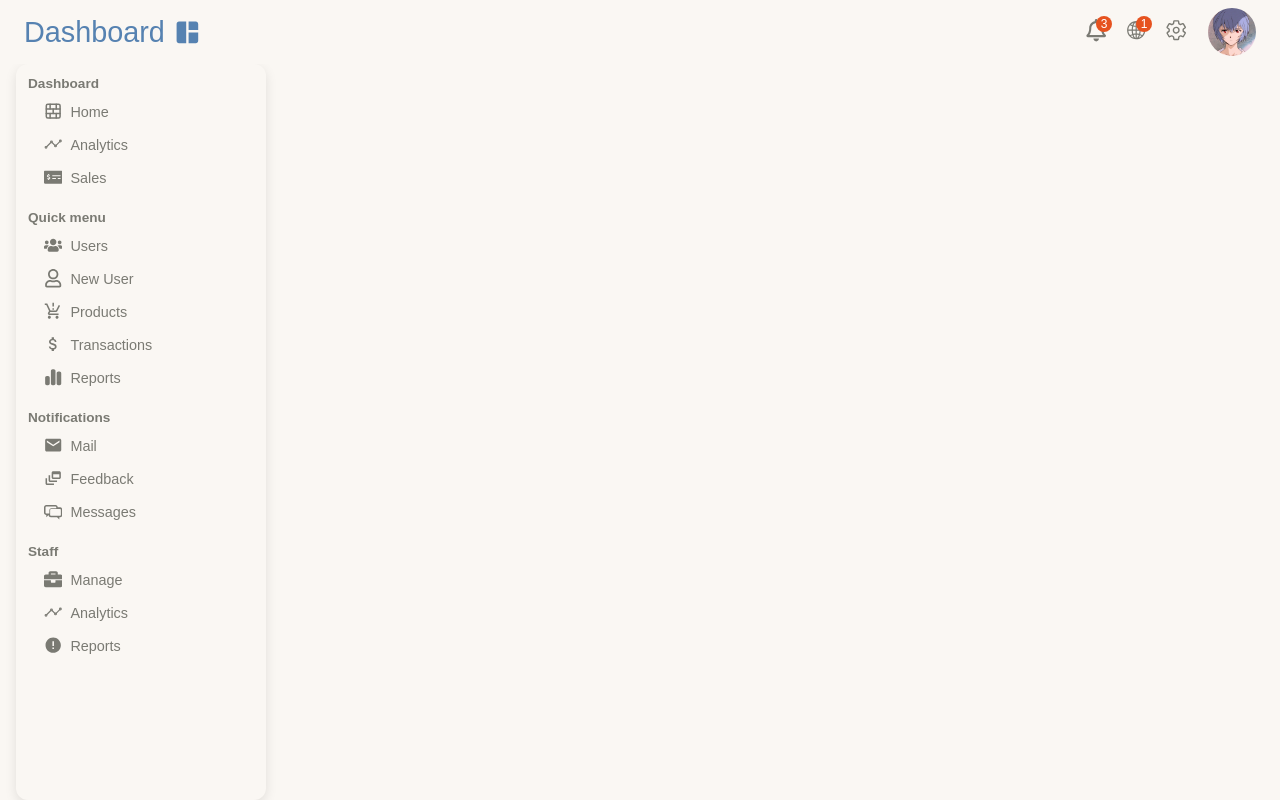
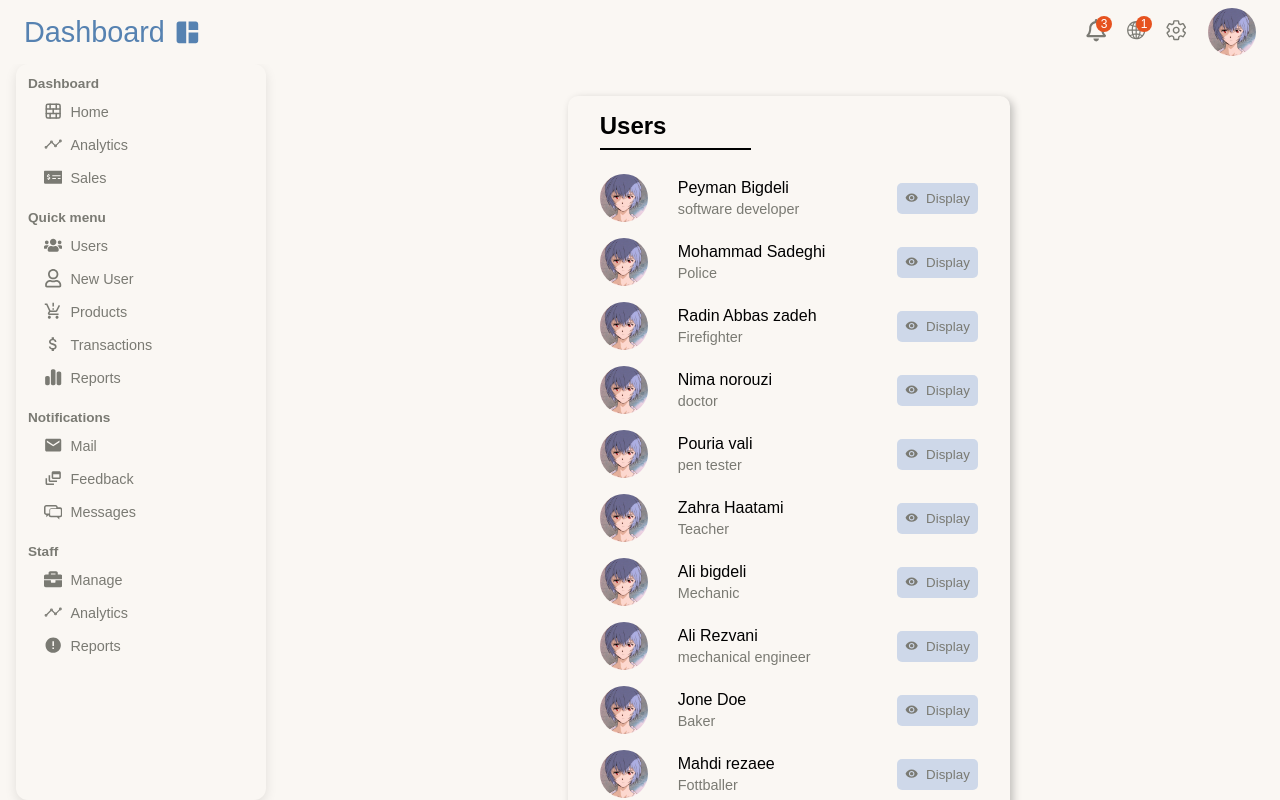
Before and after one commit to AntiFrogs/dashboard, a React (Vite) app: page /users in a window 1280 px wide. Built offline with nearby package versions, Linux system fonts and the light colour scheme.

Commit message:
Users page implemented / minor bugs fixed

```diff
--- a/src/components/App/App.jsx
+++ b/src/components/App/App.jsx
@@ -6,6 +6,7 @@ import Header from '../Header/header.jsx';
 import SideBar from '../SideBar/sideBar.jsx';
 import Home from '../Home/home.jsx';
 import Analytics from '../Analytics/analytics.jsx';
+import Users from '../Users/users.jsx';
 import { useState } from 'react';
 import { analyzeUserJoinDate , analyzeSales , analizeTransactionsStatus} from '../../Utils/utils.js';
 
@@ -23,8 +24,9 @@ export default function App() {
               <Route path='/analytics' element={<Analytics userAnalyticsData={analyzeUserJoinDate(users)}
                                                     salesAnalyticsData={analyzeSales(transactions)}
                                                     transactionStatusAnalyticsData={analizeTransactionsStatus(transactions)}
-                                                  />}
-                                              />
+                                                />}
+                  />
+                <Route path='/users' element={<Users  users={users} transactions={transactions} />} />
             </Routes>
           </div>
         </main>
--- a/src/components/Home/home.css
+++ b/src/components/Home/home.css
@@ -48,8 +48,8 @@
 .transactions-table th {
     text-align: left;
 }
-.transactions-table tr {
-    margin: 0.5rem 0;
+.transactions-table td {
+    padding-top: 1rem;
 }
 
 
--- a/src/components/SideBar/sideBar.jsx
+++ b/src/components/SideBar/sideBar.jsx
@@ -23,30 +23,30 @@ export default function SideBar() {
                 [
                     {id:1 , svg: <LuBrickWall className="sidebar-submenu-btn-svg" /> , name: "Home" , goToPath: "/"},
                     {id:2 , svg: <IoAnalyticsOutline className="sidebar-submenu-btn-svg" /> , name: "Analytics" , goToPath: "/analytics"},
-                    {id:3 , svg: <FaMoneyCheckAlt className="sidebar-submenu-btn-svg" /> , name: "Sales"},
+                    {id:3 , svg: <FaMoneyCheckAlt className="sidebar-submenu-btn-svg" /> , name: "Sales" , goToPath: "sales"},
                 ]
             } />
             <SidebarCat cat="Quick menu" buttons={
                 [
-                    {id:1 , svg: <FaUsers className="sidebar-submenu-btn-svg" /> , name: "Users"},
-                    {id:2 , svg: <FaRegUser className="sidebar-submenu-btn-svg" /> , name: "New User"},
-                    {id:3 , svg: <MdProductionQuantityLimits className="sidebar-submenu-btn-svg" /> , name: "Products"},
-                    {id:4 , svg: <MdOutlineAttachMoney className="sidebar-submenu-btn-svg" /> , name: "Transactions"},
-                    {id:5 , svg: <FaChartSimple className="sidebar-submenu-btn-svg" /> , name: "Reports"},
+                    {id:1 , svg: <FaUsers className="sidebar-submenu-btn-svg" /> , name: "Users" , goToPath: "/users"},
+                    {id:2 , svg: <FaRegUser className="sidebar-submenu-btn-svg" /> , name: "New User" , goToPath: "/new_user"},
+                    {id:3 , svg: <MdProductionQuantityLimits className="sidebar-submenu-btn-svg" /> , name: "Products" , goToPath: "/products"},
+                    {id:4 , svg: <MdOutlineAttachMoney className="sidebar-submenu-btn-svg" /> , name: "Transactions" , goToPath: "/transactions"},
+                    {id:5 , svg: <FaChartSimple className="sidebar-submenu-btn-svg" /> , name: "Reports" , goToPath: "/reports"},
                 ]
             } />
             <SidebarCat cat="Notifications" buttons={
                 [
-                    { id:1 , svg: <IoMdMail className="sidebar-submenu-btn-svg" /> , name: "Mail"},
-                    { id:2 , svg: <MdOutlineDynamicFeed className="sidebar-submenu-btn-svg" /> , name: "Feedback"},
-                    { id:3 , svg: <TiMessages className="sidebar-submenu-btn-svg" /> , name: "Messages"},
+                    { id:1 , svg: <IoMdMail className="sidebar-submenu-btn-svg" /> , name: "Mail" , goToPath: "/mail"},
+                    { id:2 , svg: <MdOutlineDynamicFeed className="sidebar-submenu-btn-svg" /> , name: "Feedback" , goToPath: "/feedback"},
+                    { id:3 , svg: <TiMessages className="sidebar-submenu-btn-svg" /> , name: "Messages" , goToPath: "/messages"},
                 ]
             } />
             <SidebarCat cat="Staff" buttons={
                 [
-                    { id:1 , svg: <FaBriefcase className="sidebar-submenu-btn-svg" /> , name: "Manage"},
-                    { id:2 , svg: <IoAnalyticsOutline className="sidebar-submenu-btn-svg" /> , name: "Analytics"},
-                    { id:3 , svg: <MdError className="sidebar-submenu-btn-svg" /> , name: "Reports"},
+                    { id:1 , svg: <FaBriefcase className="sidebar-submenu-btn-svg" /> , name: "Manage" , goToPath: "/manage" },
+                    { id:2 , svg: <IoAnalyticsOutline className="sidebar-submenu-btn-svg" /> , name: "Analytics" , goToPath: "/analytics" },
+                    { id:3 , svg: <MdError className="sidebar-submenu-btn-svg" /> , name: "Reports" , goToPath: "/reports" },
                 ]
             } />
         </div>
--- a/src/components/TransactionListItem/transactionListItem.jsx
+++ b/src/components/TransactionListItem/transactionListItem.jsx
@@ -1,15 +1,17 @@
 import "./transactionListItem.css"
 
-export default function TransactionListItem({user , date , amount , status }) {
+export default function TransactionListItem({user , date , amount , status , showUserInfo = true}) {
 
     return (
         <tr className="transaction-list-item">
+            {showUserInfo &&
                 <td className="transaction-cutomer-info">
                     <div className="user-image-container">
                         <img src={user.imagePath} alt="user image" />
                     </div>
                     <p>{user.username}</p>
                 </td>
+            }
             <td className="transaction-date">{date}</td>
             <td className="transaction-amount">${amount.toFixed(2)}</td>
             <td className={"transaction-status " + (status !== "Approved" ? status !== "Pending" ? status !== "Declined" ? "" : "declined" : "pending" : "approved")}>
--- a/src/components/UserListItem/userListItem.jsx
+++ b/src/components/UserListItem/userListItem.jsx
@@ -1,7 +1,20 @@
 import "./userListItem.css"
 import { MdRemoveRedEye } from "react-icons/md";
+import { FaEyeSlash } from "react-icons/fa";
 
-export default function UserListItem({imagePath , username , profession }) {
+export default function UserListItem({ id , imagePath , username , profession , userIdToShow = false, setUserIdToShow = () => {}}) {
+    const isActive = id === userIdToShow;
+
+    function displayBtnHandler() {
+        if(isActive) {
+            setUserIdToShow(false);
+        }
+        else {
+            setUserIdToShow(id);
+        }
+    }
+
+
     return(
         <li className="user-list-item" >
                 <div className="user-image-container">
@@ -11,9 +24,13 @@ export default function UserListItem({imagePath , username , profession }) {
                     <p>{username}</p>
                     <p>{profession}</p>
                 </div>
-                <button className="user-display-btn">
-                    <MdRemoveRedEye />
-                    <span>Display</span>
+                <button className={"user-display-btn " + (isActive ? "is-displayed" : "")} onClick={displayBtnHandler}>
+                    {isActive ?
+                        <FaEyeSlash />
+                    :
+                        <MdRemoveRedEye />
+                    }
+                    <span>{isActive ? "Hide" : "Display"}</span>
                 </button>
         </li>
     );
--- /dev/null
+++ b/src/components/Users/users.css
@@ -0,0 +1,107 @@
+.users-info-container {
+    width: 100%;
+    display: flex;
+    margin: 2rem 1rem;
+    justify-content: center;
+    align-items: flex-start;
+    gap: 1.5rem;
+    position: relative;
+}
+
+.users-list-container , .selected-user-info-container   {
+    width: 45%;
+    padding: 1rem 2rem;
+    box-shadow: rgba(0, 0, 0, 0.24) 3px 3px 8px;
+    border-radius: 10px;
+    -webkit-border-radius: 10px;
+    -moz-border-radius: 10px;
+    -ms-border-radius: 10px;
+    -o-border-radius: 10px;
+}
+
+.users-list-container > p:first-child {
+    font-size: 1.5rem;
+    font-weight: 700;
+    padding-bottom: 0.5rem;
+    width: 40%;
+    border-bottom: 2px solid #000 ;
+}
+
+.users-list-container > ul {
+    display: flex;
+    flex-direction: column;
+    gap: 1rem;
+    margin-top: 1.5rem;
+}
+
+.selected-user-info-container {
+    position: sticky;
+    top: 0;
+}
+
+
+.selected-user-image-container {
+        width: 7rem;
+        height: 7rem;
+        margin: 0 auto;
+        overflow: hidden;
+        border-radius: 50%;
+        -webkit-border-radius: 50%;
+        -moz-border-radius: 50%;
+        -ms-border-radius: 50%;
+        -o-border-radius: 50%;
+}
+
+.selected-user-image-container > img {
+    width: 100%;
+    height: 100%;
+}
+
+.selected-user-info {
+    margin: 1rem 0;
+    display: flex;
+    flex-direction: column;
+    justify-content: center;
+    align-items: center;
+    gap: 0.5rem;
+    padding-bottom: 1rem;
+}
+
+.selected-user-info > p:nth-child(1) {
+    font-size: 1.5rem;
+}
+
+.selected-user-info > p:nth-child(2) {
+    font-size: 1.1rem;
+    color: #7A7A73;
+    margin-bottom: 1rem;
+}
+
+.selected-user-info > p:nth-child(3) {
+    width: 100%;
+    display: flex;
+    justify-content: space-evenly;
+}
+
+.selected-user-transactions-list {
+    border-top: 2px solid #000;
+    padding: 1rem 0.5rem;
+}
+
+.selected-user-transactions-list > p:first-child {
+    font-size: 1.2rem;
+    text-align: center;
+    margin-bottom: 1rem;
+}
+
+.selected-user-transaction-table {
+    width: 100%;
+}
+
+.selected-user-transaction-table th {
+    text-align: left;
+}
+
+.selected-user-transaction-table td {
+    padding-top: 1rem ;
+}
--- /dev/null
+++ b/src/components/Users/users.jsx
@@ -0,0 +1,56 @@
+import "./users.css"
+import UserListItem from "../UserListItem/userListItem.jsx";
+import TransactionListItem from "../TransactionListItem/transactionListItem.jsx";
+import { useEffect, useState } from "react";
+
+export default function Users({users , transactions}) {
+    const [selectedUser , setSelectedUser] = useState(false);
+    const [userIdToShow , setUserIdToShow] = useState(false);
+
+    useEffect(() => {
+        let newSelectedUser = users.find(user => user.id === userIdToShow);
+        setSelectedUser(newSelectedUser);
+    } , [userIdToShow]);
+
+    return (
+        <div className="users-info-container">
+            <div className="users-list-container">
+                <p>Users</p>
+                <ul>
+                    {users.map(user => <UserListItem key={user.id} userIdToShow={userIdToShow} setUserIdToShow={setUserIdToShow} {...user} />)}
+                </ul>
+            </div>
+            {selectedUser &&
+                <div className="selected-user-info-container">
+                    <div className="selected-user-image-container">
+                        <img src={selectedUser.imagePath} alt="" />
+                    </div>
+                    <div className="selected-user-info">
+                        <p>{selectedUser.username}</p>
+                        <p>{selectedUser.profession}</p>
+                        <p> <span>Joined since</span> <span>{selectedUser.joiningDate}</span> </p>
+                    </div>
+                    <div className="selected-user-transactions-list">
+                        <p>Transactions</p>
+                        <table className="selected-user-transaction-table">
+                            <thead>
+                                <tr>
+                                    <th>Date</th>
+                                    <th>Amount</th>
+                                    <th>Status</th>
+                                </tr>
+                            </thead>
+                            <tbody>
+                                {
+                                transactions.filter(transaction => transaction.user.id === selectedUser.id)
+                                    .map(transaction => <TransactionListItem key={transaction.id} showUserInfo={false} {...transaction } />)
+                                }
+                            </tbody>
+                        </table>
+                    </div>
+                </div>
+            }
+        </div>
+
+    );
+}
--- a/src/data/transactions.js
+++ b/src/data/transactions.js
@@ -1,45 +1,121 @@
 const initTransactions = [
     {
         id:1,
-        user: { id:3 , imagePath: "images/ayanami.jpg" , username: "Jone Doe" , profession: "Baker"},
-        date: "2024/12/4",
+        user: {
+                id:2 ,
+                imagePath: "images/ayanami.jpg" ,
+                username: "Mohammad Sadeghi" ,
+                profession: "Police",
+                joiningDate: "2023/12/16"
+            },
+        date: "2024/12/27",
+        amount: 800,
+        status: "Pending",
+    },
+
+    {
+        id:2,
+        user: {
+                id:1 ,
+                imagePath: "images/ayanami.jpg" ,
+                username: "Peyman Bigdeli" ,
+                profession: "software developer",
+                joiningDate: "2023/12/29"
+            },
+        date: "2024/12/24",
+        amount: 420,
+        status: "Approved",
+    },
+    {
+        id:3,
+        user: {
+                id:4 ,
+                imagePath: "images/ayanami.jpg" ,
+                username: "Nima norouzi" ,
+                profession: "doctor",
+                joiningDate: "2023/11/14"
+            },
+        date: "2024/12/13",
+        amount: 185,
+        status: "Declined",
+    },
+    {
+        id:4,
+        user: {
+                id:9 ,
+                imagePath: "images/ayanami.jpg" ,
+                username: "Jone Doe" ,
+                profession: "Baker",
+                joiningDate: "2023/9/11"
+            },
+        date: "2024/11/15",
         amount: 122,
         status: "Approved",
     },
 
     {
-        id:2,
-        user: { id:7 , imagePath: "images/ayanami.jpg" , username: "Fatemeh Aali" , profession: "Unemployed"},
+        id:5,
+        user: {
+                id:17 ,
+                imagePath: "images/ayanami.jpg" ,
+                username: "Fatemeh Aali" ,
+                profession: "Unemployed",
+                joiningDate: "2023/3/17",
+            },
         date: "2024/10/24",
         amount: 15,
         status: "Pending",
     },
 
     {
-        id:3,
-        user:    { id:1 , imagePath: "images/ayanami.jpg" , username: "Peyman Bigdeli" , profession: "software developer"},
+        id:6,
+        user: {
+                id:1 ,
+                imagePath: "images/ayanami.jpg" ,
+                username: "Peyman Bigdeli" ,
+                profession: "software developer",
+                joiningDate: "2023/12/29"
+            },
         date: "2024/8/14",
         amount: 200,
         status: "Approved",
     },
 
     {
-        id:4,
-        user: { id:6 , imagePath: "images/ayanami.jpg" , username: "Ali JahanBakhsh" , profession: "Influencer"},
+        id:7,
+        user: {
+                id:16 ,
+                imagePath: "images/ayanami.jpg" ,
+                username: "Ali JahanBakhsh" ,
+                profession: "Influencer",
+                joiningDate: "2023/4/4"
+            },
         date: "2024/8/12",
         amount: 300,
         status: "Declined",
     },
     {
-        id:5,
-        user: { id:6 , imagePath: "images/ayanami.jpg" , username: "Ali JahanBakhsh" , profession: "Influencer"},
+        id:8,
+        user: {
+                id:16 ,
+                imagePath: "images/ayanami.jpg" ,
+                username: "Ali JahanBakhsh" ,
+                profession: "Influencer",
+                joiningDate: "2023/4/4"
+            },
         date: "2024/8/11",
         amount: 400,
         status: "Declined",
     },
     {
-        id:6,
-        user: { id:2 , imagePath: "images/ayanami.jpg" , username: "Ali Rezvani" , profession: "mechanical engineer"},
+        id:9,
+        user: {
+                id:11 ,
+                imagePath: "images/ayanami.jpg" ,
+                username: "Susan" ,
+                profession: "Fottballer",
+                joiningDate: "2023/7/20"
+            },
         date: "2024/5/20",
         amount: 165,
         status: "Approved",
```
Also changed, not shown: src/components/UserListItem/userListItem.css (+8 -0 lines). Lines whose indentation alone changed are shown as unchanged.
